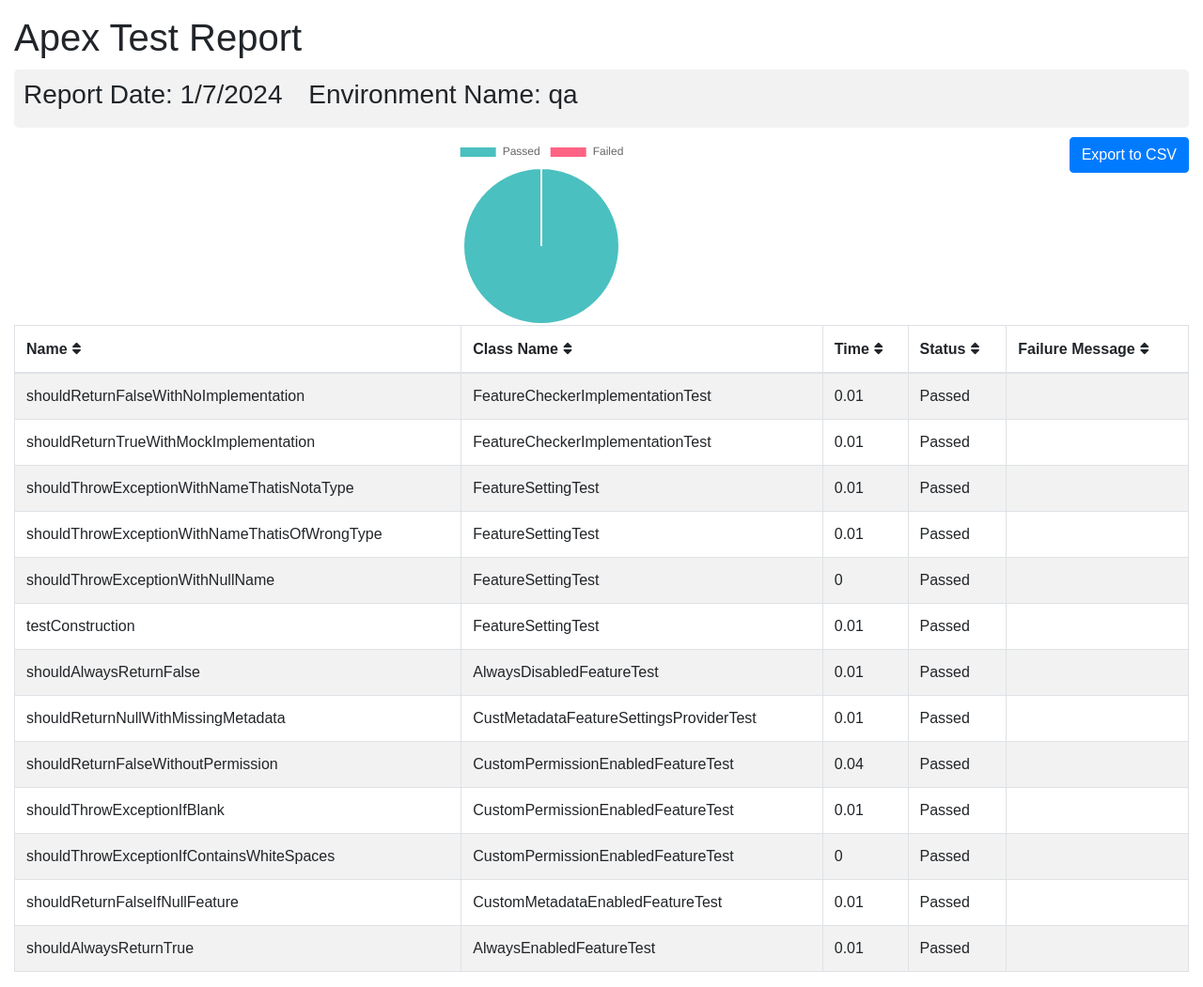
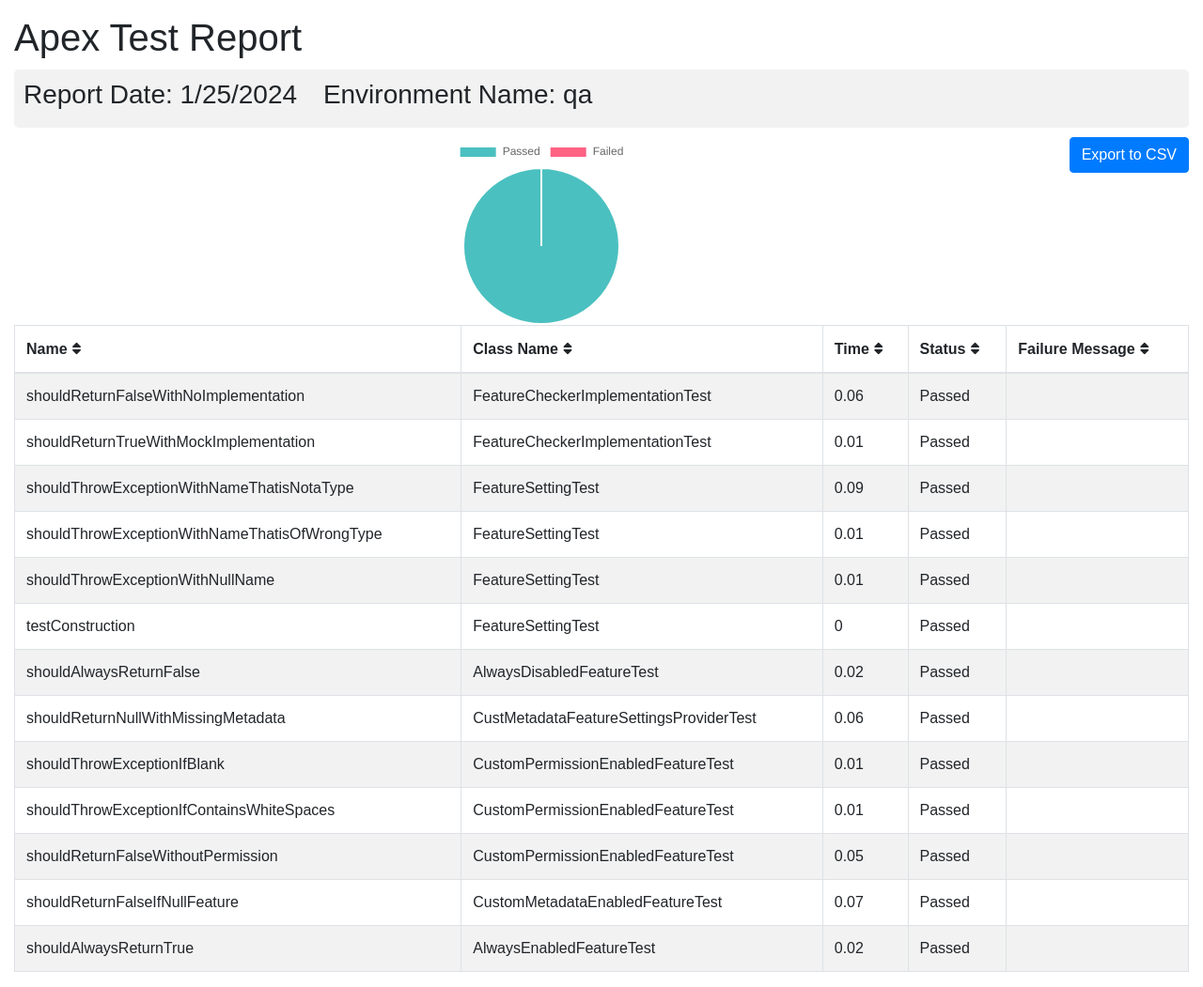
Before and after one commit to flxbl-io/sfops-dashboard, a Jekyll site: the page apextestResults/qa.html, which Jekyll copies as it is, in a window 1280 px wide. Shown: the whole page at 94% size. Built offline with Jekyll 4.4.1, drawn with Linux system fonts in a browser that asks for light colours.

Commit message:
Updated apex test results

```diff
--- a/apextestResults/qa.html
+++ b/apextestResults/qa.html
@@ -102,7 +102,7 @@
       <div class="container-fluid">
         <h1 class="mt-3">Apex Test Report</h1>
         <div class="info-card">
-        <h3>Report Date: 1/7/2024 <span style="margin-left: 20px;">Environment Name: qa</span></h3>
+        <h3>Report Date: 1/25/2024 <span style="margin-left: 20px;">Environment Name: qa</span></h3>
         </div>
         <button onclick="exportTableToCSV('testReport.csv')" class="btn btn-primary float-right">Export to CSV</button>
         <div id="chart-container">
@@ -123,7 +123,7 @@
         <tr>
           <td>shouldReturnFalseWithNoImplementation</td>
           <td>FeatureCheckerImplementationTest</td>
-          <td>0.01</td>
+          <td>0.06</td>
           <td>Passed</td>
           <td></td>
         </tr>
@@ -137,7 +137,7 @@
         <tr>
           <td>shouldThrowExceptionWithNameThatisNotaType</td>
           <td>FeatureSettingTest</td>
-          <td>0.01</td>
+          <td>0.09</td>
           <td>Passed</td>
           <td></td>
         </tr>
@@ -151,35 +151,28 @@
         <tr>
           <td>shouldThrowExceptionWithNullName</td>
           <td>FeatureSettingTest</td>
-          <td>0</td>
+          <td>0.01</td>
           <td>Passed</td>
           <td></td>
         </tr>
         <tr>
           <td>testConstruction</td>
           <td>FeatureSettingTest</td>
-          <td>0.01</td>
+          <td>0</td>
           <td>Passed</td>
           <td></td>
         </tr>
         <tr>
           <td>shouldAlwaysReturnFalse</td>
           <td>AlwaysDisabledFeatureTest</td>
-          <td>0.01</td>
+          <td>0.02</td>
           <td>Passed</td>
           <td></td>
         </tr>
         <tr>
           <td>shouldReturnNullWithMissingMetadata</td>
           <td>CustMetadataFeatureSettingsProviderTest</td>
-          <td>0.01</td>
-          <td>Passed</td>
-          <td></td>
-        </tr>
-        <tr>
-          <td>shouldReturnFalseWithoutPermission</td>
-          <td>CustomPermissionEnabledFeatureTest</td>
-          <td>0.04</td>
+          <td>0.06</td>
           <td>Passed</td>
           <td></td>
         </tr>
@@ -193,21 +186,28 @@
         <tr>
           <td>shouldThrowExceptionIfContainsWhiteSpaces</td>
           <td>CustomPermissionEnabledFeatureTest</td>
-          <td>0</td>
+          <td>0.01</td>
+          <td>Passed</td>
+          <td></td>
+        </tr>
+        <tr>
+          <td>shouldReturnFalseWithoutPermission</td>
+          <td>CustomPermissionEnabledFeatureTest</td>
+          <td>0.05</td>
           <td>Passed</td>
           <td></td>
         </tr>
         <tr>
           <td>shouldReturnFalseIfNullFeature</td>
           <td>CustomMetadataEnabledFeatureTest</td>
-          <td>0.01</td>
+          <td>0.07</td>
           <td>Passed</td>
           <td></td>
         </tr>
         <tr>
           <td>shouldAlwaysReturnTrue</td>
           <td>AlwaysEnabledFeatureTest</td>
-          <td>0.01</td>
+          <td>0.02</td>
           <td>Passed</td>
           <td></td>
         </tr>
```
